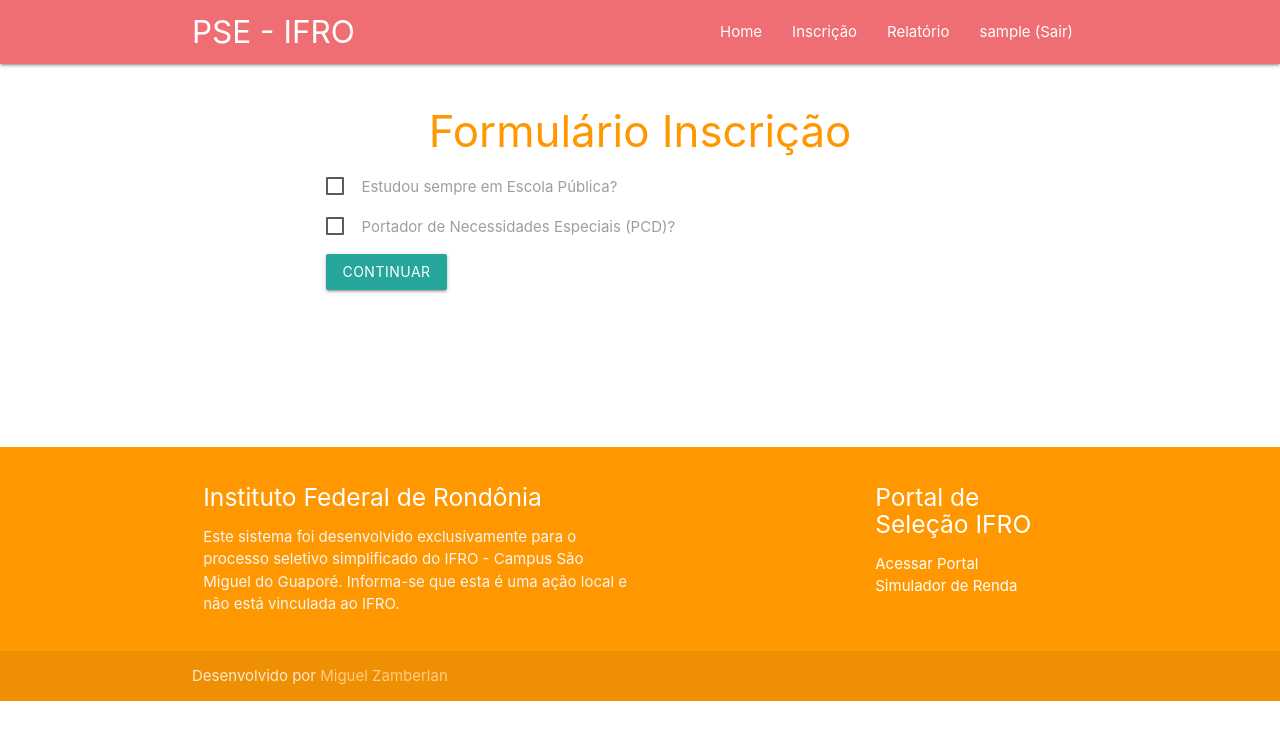
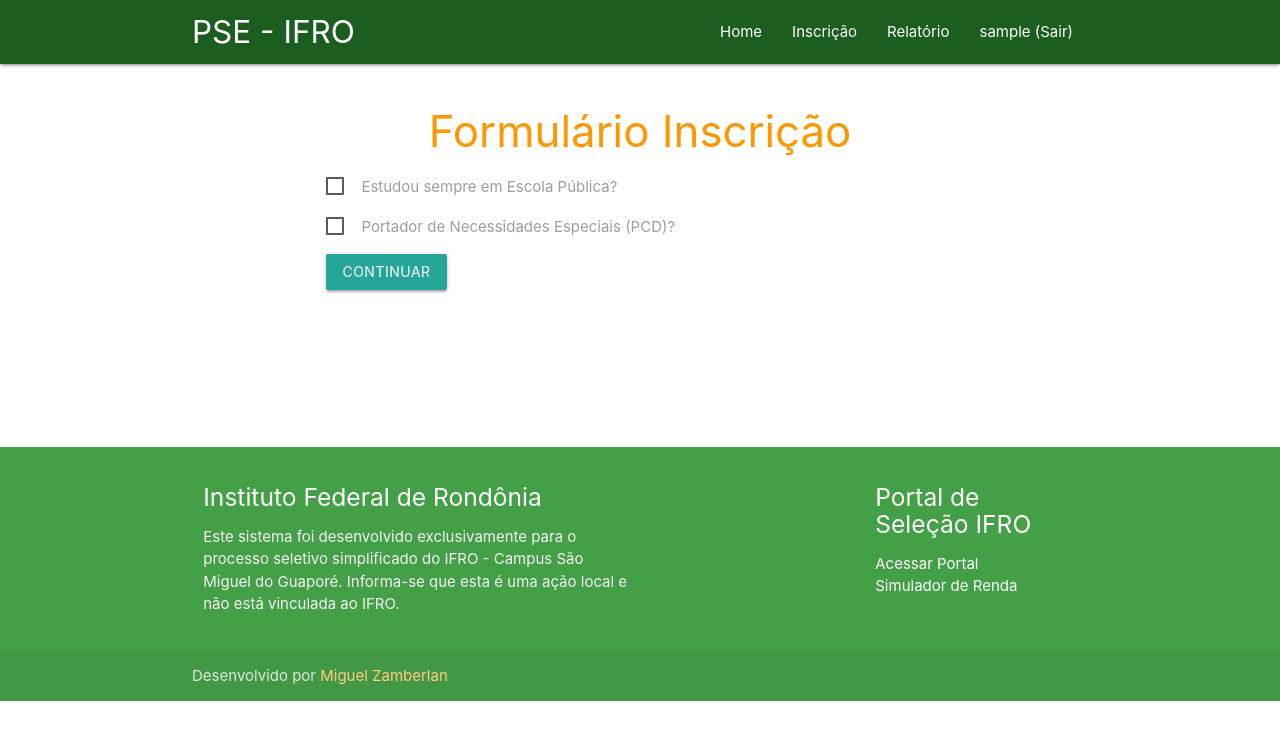
Before and after one commit to miguelzamberlan/pse, a Django app: page /inscricao/ in a window 1280 px wide. Shown: the top 740 px of the page. Run offline with Django 3.2, Linux system fonts and the light colour scheme; the visitor is signed in with stand-in values (Sample User, id 1).

Commit message:
Cor da aplicação

```diff
--- a/principal/templates/base.html
+++ b/principal/templates/base.html
@@ -15,7 +15,7 @@
 
 </head>
 <body>
-  <nav>
+  <nav class="green darken-4">
     <div class="nav-wrapper container">
       <a href="#!" class="brand-logo">PSE - IFRO</a>
       <a href="#" data-target="mobile-demo" class="sidenav-trigger"><i class="material-icons">menu</i></a>
@@ -43,7 +43,7 @@
   </div>
 
   <br><br><br>
-  <footer class="page-footer orange">
+  <footer class="page-footer green darken-1">
     <div class="container">
       <div class="row">
         <div class="col l6 s12">
```
